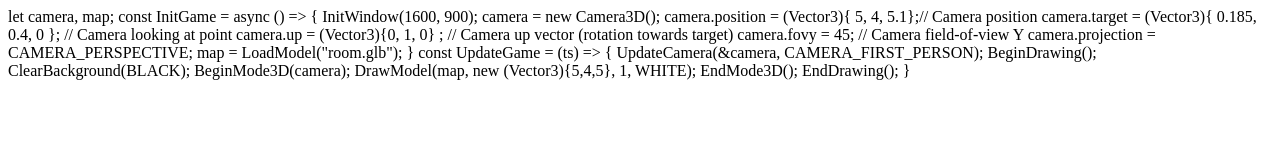
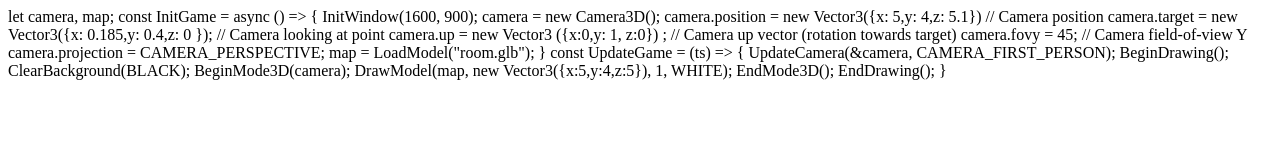
Before and after one commit to theutisticcoder/lordofthefries, a plain HTML site: page index.html in a window 1280 px wide. Drawn offline with Linux system fonts and the light colour scheme.

Commit message:
Update index.html

```diff
--- a/index.html
+++ b/index.html
@@ -14,9 +14,9 @@
     const InitGame = async () => {
     InitWindow(1600, 900);
     camera = new Camera3D();
-    camera.position = (Vector3){ 5, 4, 5.1};// Camera position
-    camera.target = (Vector3){ 0.185, 0.4, 0 }; // Camera looking at point
-    camera.up =  (Vector3){0, 1, 0} ; // Camera up vector (rotation towards target)
+    camera.position = new Vector3({x: 5,y: 4,z: 5.1}) // Camera position
+    camera.target = new Vector3({x: 0.185,y: 0.4,z: 0 }); // Camera looking at point
+    camera.up = new Vector3 ({x:0,y: 1, z:0}) ; // Camera up vector (rotation towards target)
     camera.fovy = 45; // Camera field-of-view Y
     camera.projection = CAMERA_PERSPECTIVE;
      map = LoadModel("room.glb");
@@ -27,7 +27,7 @@
     BeginDrawing();
     ClearBackground(BLACK);
     BeginMode3D(camera);
-    DrawModel(map, new (Vector3){5,4,5}, 1, WHITE);
+    DrawModel(map, new Vector3({x:5,y:4,z:5}), 1, WHITE);
     EndMode3D();
     EndDrawing();
     }
```
